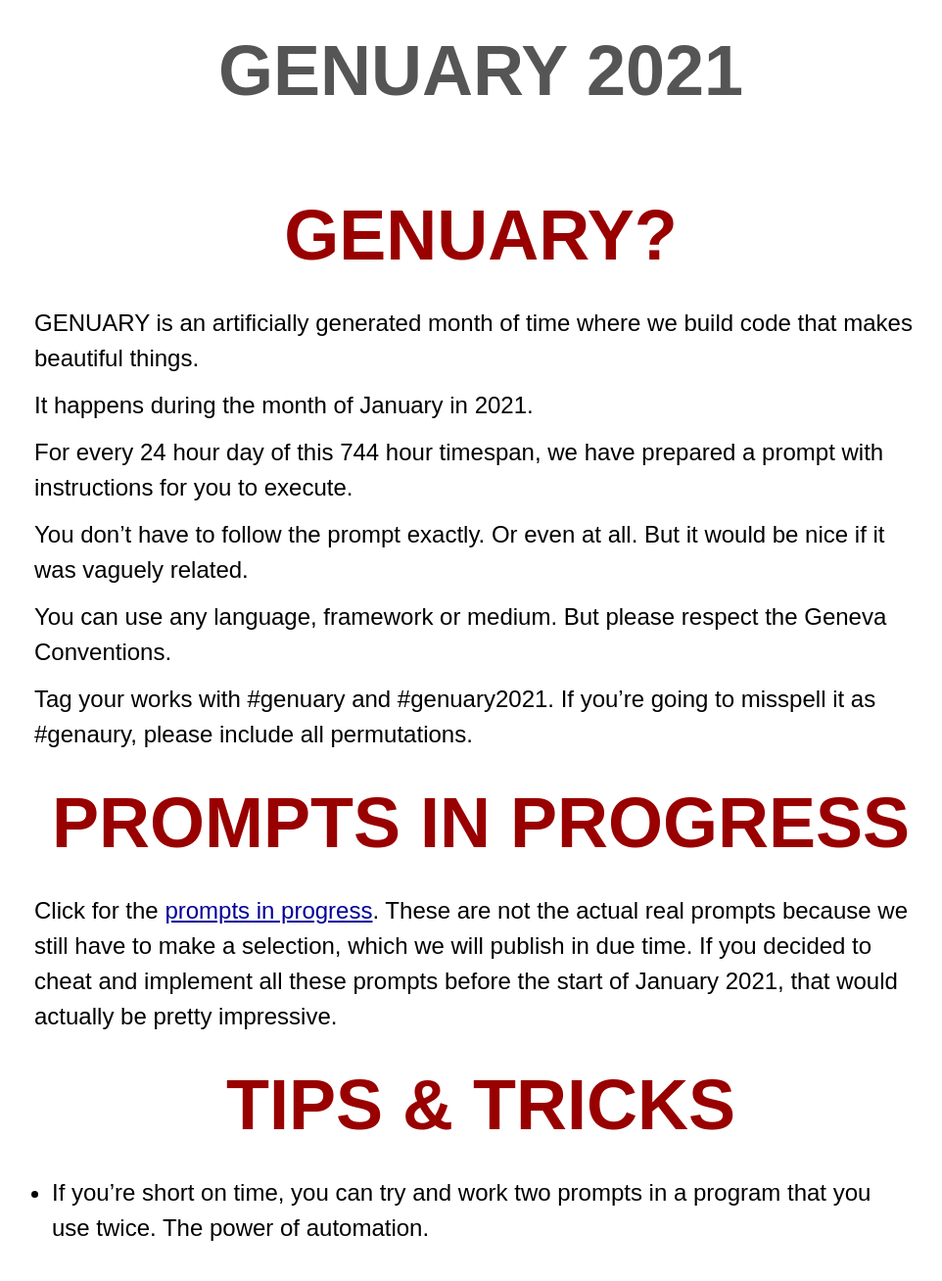
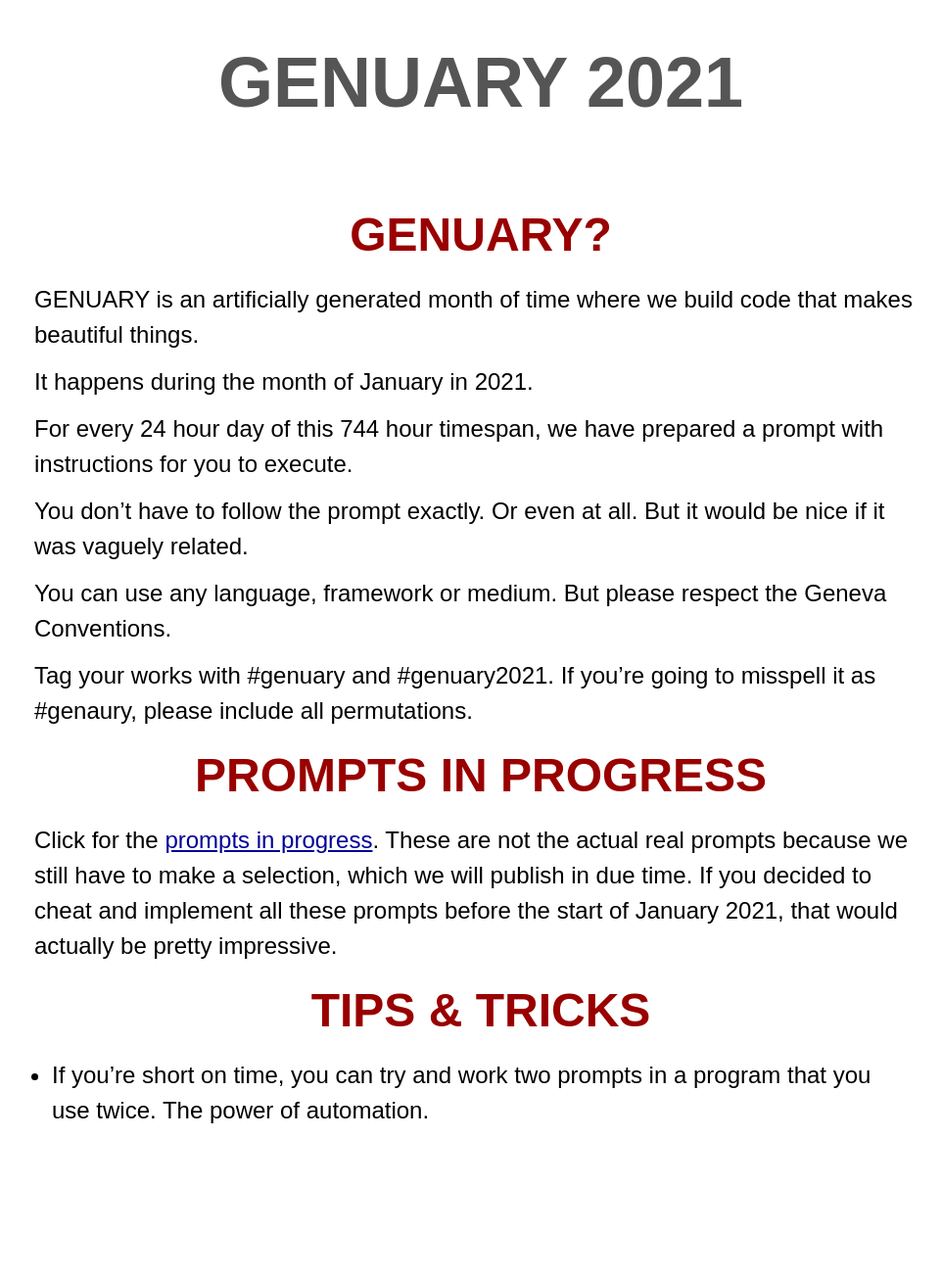
Before and after one commit to genuary2021/genuary2021.github.io, a Jekyll site: the page built from index.md, in a window 1280 px wide. Shown: the whole page at 98% size, without its empty margins (85-1047 px from the left). Built offline with Jekyll 4.4.1, drawn with Linux system fonts in a browser that asks for light colours; our own code applies the rules of GitHub Pages for plain Markdown files; after the commit the page ends 1188 px from its top, so only the background shows below that.

Commit message:
Update style.css

```diff
--- a/css/style.css
+++ b/css/style.css
@@ -32,6 +32,7 @@ h1 a { color: inherit; text-decoration: none; }
 header h1 {
   text-align: center;
   font-size:3em;
+  margin: 0.67em 0;
   color: #555;
 }
 
@@ -60,7 +61,7 @@ h1, h2, h3, h4, h5, h6 {
 }
 
 h1 {
-    font-size: 3em;
+    font-size: 2em;
     text-align: center;
     margin: 0.5em 0;
 }
```
